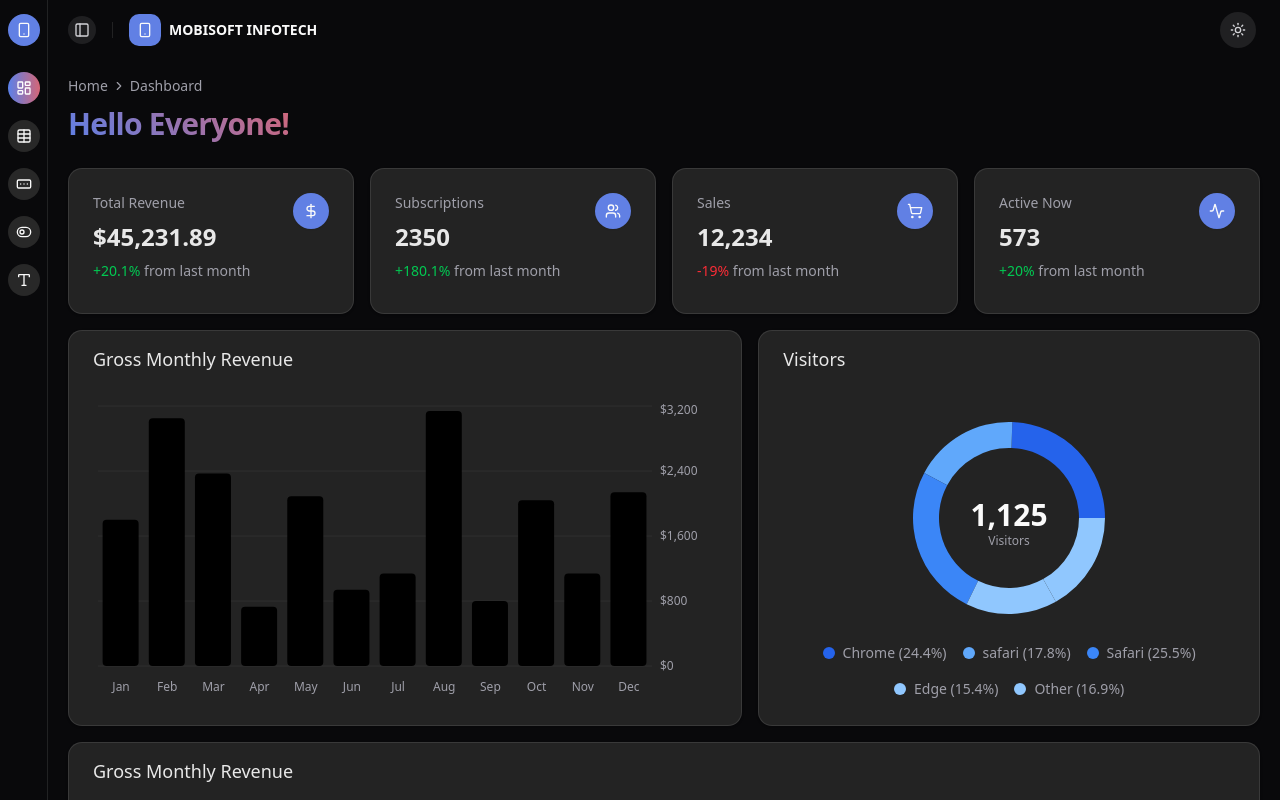
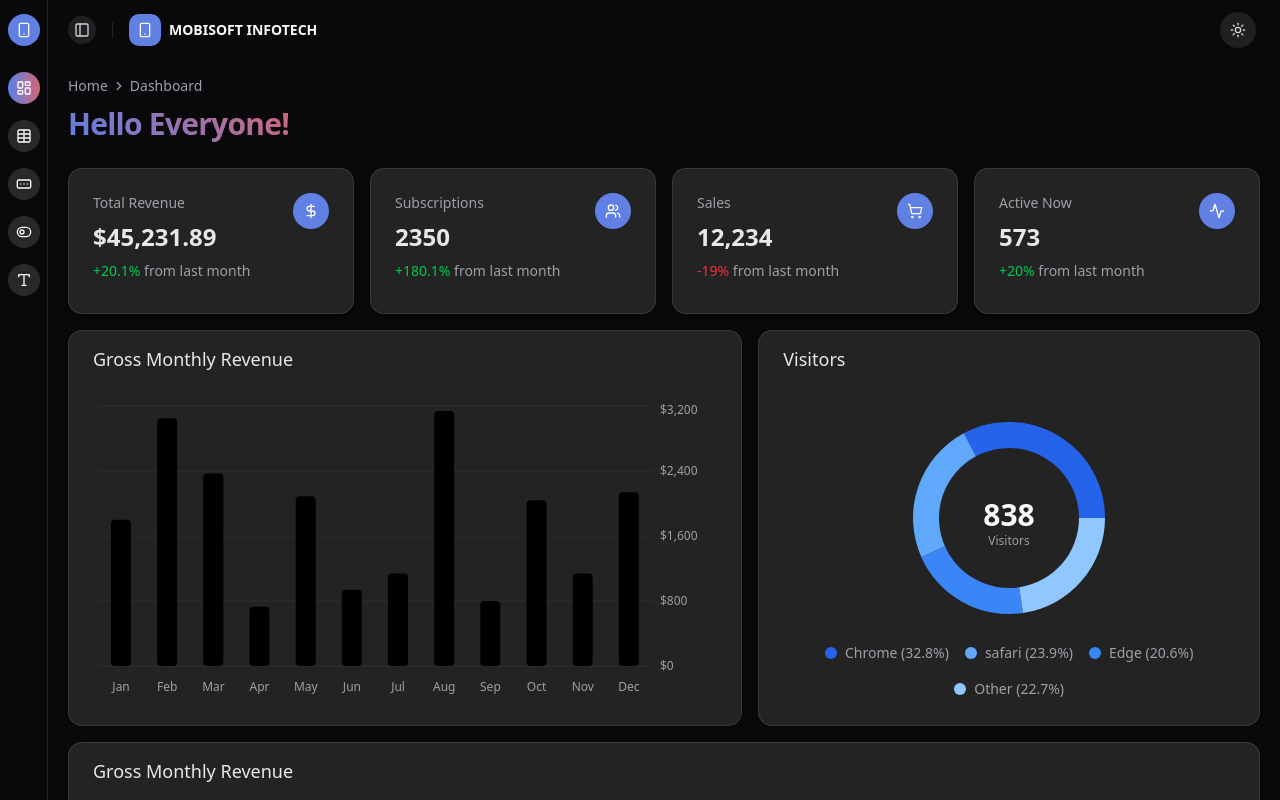
Before and after one commit to innocent1105/ui-design, a React (Vite) app: page / in a window 1280 px wide. Shown: the top 800 px of the page. Built offline with nearby package versions, Linux system fonts and the light colour scheme.

Commit message:
Updated the bar width

```diff
--- a/src/components/bar-chart.tsx
+++ b/src/components/bar-chart.tsx
@@ -14,7 +14,7 @@ const chartConfig = {
 export function BarChartComponent() {
 	return (
 		<ChartContainer config={chartConfig} className="mt-2 max-h-[300px] w-full">
-			<BarChart accessibilityLayer data={barChartData}>
+			<BarChart accessibilityLayer data={barChartData} barSize={20}>
 				<CartesianGrid vertical={false} />
 				<YAxis
 					orientation="right"
--- a/src/constants/ChartConstants.ts
+++ b/src/constants/ChartConstants.ts
@@ -95,8 +95,7 @@ export const areaChartData = [
 export const pieChartData = [
 	{ browser: 'Chrome', visitors: 275, fill: 'hsl(var(--chart-1))' },
 	{ browser: 'safari', visitors: 200, fill: 'hsl(var(--chart-2))' },
-	{ browser: 'Safari', visitors: 287, fill: 'hsl(var(--chart-3))' },
-	{ browser: 'Edge', visitors: 173, fill: 'hsl(var(--chart-4))' },
+	{ browser: 'Edge', visitors: 173, fill: 'hsl(var(--chart-3))' },
 	{ browser: 'Other', visitors: 190, fill: 'hsl(var(--chart-4))' }
 ];
 
```
